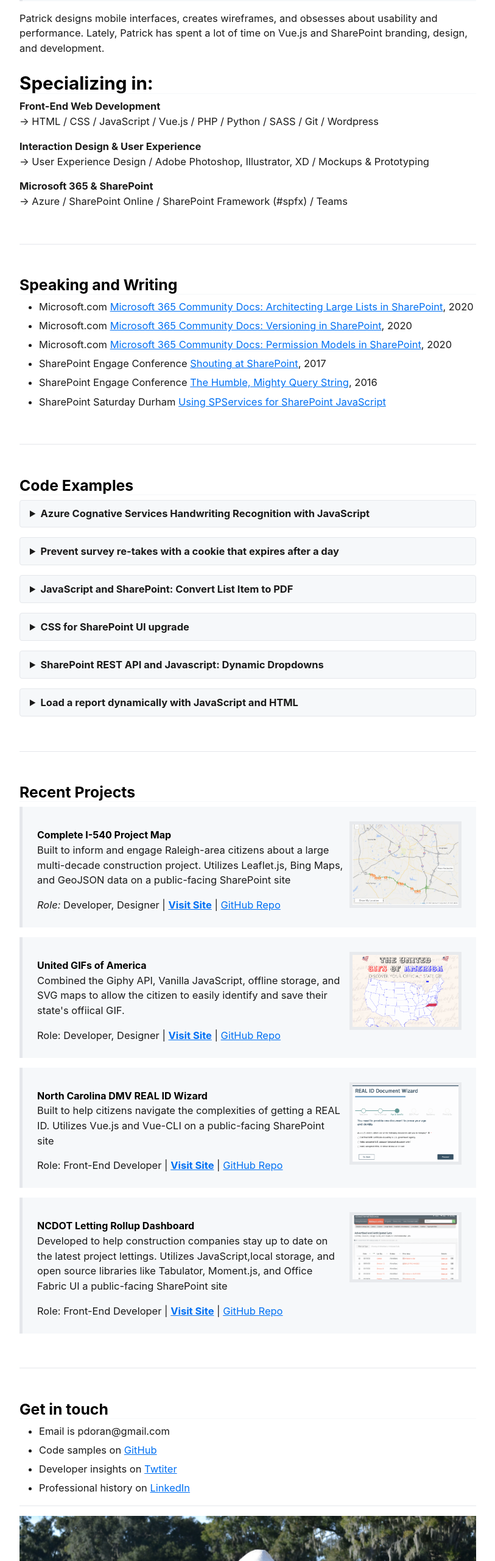
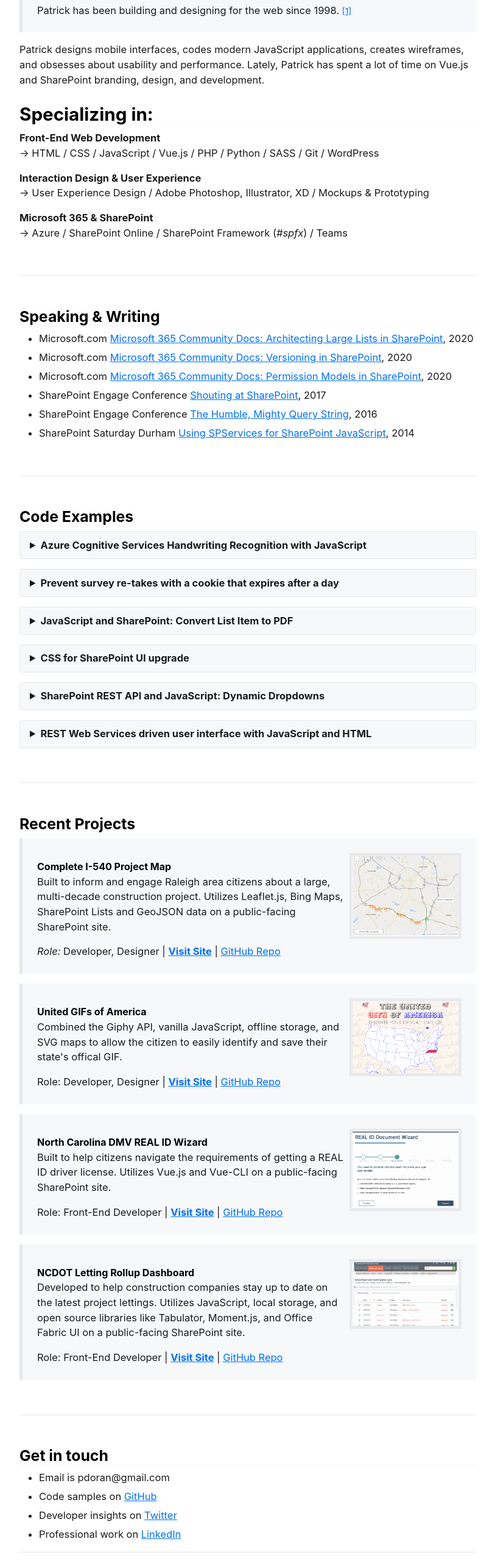
Before and after one commit to PatD/PatrickDoran.com, a website: page index.html in a window 1280 px wide. Shown: the part 240-2800 px from the top of the page at 61% size, without its empty margins (233-1046 px from the left). Drawn offline with Linux system fonts and the light colour scheme.

Commit message:
Fix typos

```diff
--- a/index.html
+++ b/index.html
@@ -10,28 +10,28 @@
     <meta property="og:url" content="https://patrickdoran.com">
     <meta property="og:description" content="Learn about Patrick Doran, a developer and designer near Raleigh, North Carolina.">
     <meta property="og:type" content="website">
-    <meta property="og:image" content="https://newcss.net/_assets/og.png">
     <link rel="stylesheet" href="new.css">
 
 </head>
     <body>
         <header>
-            <h1>Patrick Doran is a Developer &amp; Senior Interaction Designer in North Carolina.</h1>
+            <h1>Patrick Doran is a Senior Web Developer &amp; Interaction Designer.</h1>
+            <h2>Working in Raleigh, North Carolina.</h2>
         </header>
 
 
         <blockquote>
-            Patrick has been building and designing for the web and devices since 1998.
+            Patrick has been building and designing for the web since 1998.
             <small><a title="Follow this link for citation reference." target="_blank" href="patrick_doran_work_history.jpg">[1]</a></small>
         </blockquote>
 
-        <p>Patrick designs mobile interfaces, creates wireframes, and obsesses about usability and performance. Lately, Patrick has spent a lot of time on Vue.js and SharePoint branding, design, and development.</p>
+        <p>Patrick designs mobile interfaces, codes modern JavaScript applications, creates wireframes, and obsesses about usability and performance. Lately, Patrick has spent a lot of time on Vue.js and SharePoint branding, design, and development.</p>
 
         <h2>Specializing in:</h2>
 
         <dl>
             <dt>Front-End Web Development</dt>
-            <dd>HTML / CSS / JavaScript / Vue.js / PHP / Python / SASS / Git / Wordpress</dd>
+            <dd>HTML / CSS / JavaScript / Vue.js / PHP / Python / SASS / Git / WordPress</dd>
 
         </dl>
         <dl>
@@ -40,21 +40,21 @@
         </dl>
         <dl>
             <dt>Microsoft 365 &amp; SharePoint</dt>
-            <dd>Azure / SharePoint Online / SharePoint Framework (#spfx) / Teams </dd>
+            <dd>Azure / SharePoint Online / SharePoint Framework (<em>#spfx</em>) / Teams </dd>
         </dl>
 
 
         <br />
         <hr/>
         <br />
-        <h3>Speaking and Writing</h3>
+        <h3>Speaking &amp; Writing</h3>
         <ul>
             <li>Microsoft.com <a href="https://docs.microsoft.com/en-us/microsoft-365/community/large-lists-large-libraries-in-sharepoint" target="_blank" rel="noreferrer">Microsoft 365 Community Docs: Architecting Large Lists in SharePoint</a>, 2020</li>
             <li>Microsoft.com <a href="https://docs.microsoft.com/en-us/microsoft-365/community/versioning-basics-best-practices" target="_blank" rel="noreferrer">Microsoft 365 Community Docs: Versioning in SharePoint</a>, 2020</li>
             <li>Microsoft.com <a href="https://docs.microsoft.com/en-us/microsoft-365/community/permission-model-differences" target="_blank" rel="noreferrer">Microsoft 365 Community Docs: Permission Models in SharePoint</a>, 2020</li>
             <li>SharePoint Engage Conference <a href="https://docs.google.com/presentation/d/1NW3BZtvG2jSI3thMt8de24i29yw8xOlkj71nJHxsNDo/" target="_blank" rel="noreferrer">Shouting at SharePoint</a>, 2017</li>
             <li>SharePoint Engage Conference <a href="https://www.slideshare.net/patrickdoran/the-humble-mighty-sharepoint-url-query-string" target="_blank" rel="noreferrer">The Humble, Mighty Query String</a>, 2016</li>
-            <li>SharePoint Saturday Durham <a href="https://docs.google.com/presentation/d/1lqf3hXqYHD9MlnkShjLPKa3YAgLziz105kABz2clwdE/" target="_blank" rel="noreferrer">Using SPServices for SharePoint JavaScript</a></li>
+            <li>SharePoint Saturday Durham <a href="https://docs.google.com/presentation/d/1lqf3hXqYHD9MlnkShjLPKa3YAgLziz105kABz2clwdE/" target="_blank" rel="noreferrer">Using SPServices for SharePoint JavaScript</a>, 2014</li>
         </ul>
         <br/>
         <hr />
@@ -62,7 +62,7 @@
         <h3>Code Examples</h3>
 
         <details>
-            <summary>Azure Cognative Services Handwriting Recognition with JavaScript</summary>
+            <summary>Azure Cognitive Services Handwriting Recognition with JavaScript</summary>
             <blockquote>
                 <p>A proof-of-concept - the web interface POSTs a document to Azure Cognative Services and returns the value of any handwritten text in it.</p>
                 <p><em>Built with JavaScript, Axios JS, and Azure Cognative Services ML Handwriting Recognition.</em></p>
@@ -95,15 +95,15 @@
             </blockquote>
         </details>
         <details>
-            <summary>SharePoint REST API and Javascript: Dynamic Dropdowns</summary>
+            <summary>SharePoint REST API and JavaScript: Dynamic Dropdowns</summary>
             <blockquote>
-                <p>Javascript to generate dropdown menus based on the values in a SharePoint list.</p>
+                <p>JavaScript to generate dropdown menus based on the values in a SharePoint list.</p>
                 <p>View complete code <a href="https://gist.github.com/PatD/844b4dff0f2812b84227b3b371a577b7" target="_blank" rel="noreferrer">on GitHub</a>.</p>
             </blockquote>
         </details>
 
         <details>
-            <summary>Load a report dynamically with JavaScript and HTML</summary>
+            <summary>REST Web Services driven user interface with JavaScript and HTML</summary>
             <blockquote>
                 <p>Based on the current date, creates dropdown menus that query a REST endpoint for dynamically generated PDF reports.</p>
                 <p>View complete code on <a href="https://gist.github.com/PatD/75a58a0906b87ec6324ca473ce09ba2e" target="_blank" rel="noreferrer">On Github</a>.</p>
@@ -123,7 +123,7 @@
 
             <h5>Complete I-540 Project Map</h5>
 
-            <p>Built to inform and engage Raleigh-area citizens about a large multi-decade construction project. Utilizes Leaflet.js, Bing Maps, and GeoJSON data on a public-facing SharePoint site</p>
+            <p>Built to inform and engage Raleigh area citizens about a large, multi-decade construction project. Utilizes Leaflet.js, Bing Maps, SharePoint Lists and GeoJSON data on a public-facing SharePoint site.</p>
             <em>Role:</em> Developer, Designer | <strong><a href="https://www.ncdot.gov/projects/complete-540/Pages/planned-construction-activities.aspx" target="_blank" rel="noreferrer">Visit Site</a></strong> | <a href="https://github.com/PatD/United-GIFs-of-America" target="_blank" rel="noreferrer">GitHub Repo</a>
         </blockquote>
         <blockquote>
@@ -131,7 +131,7 @@
                 <img src="patrick_doran_web_gifsunited.PNG" loading="lazy" alt="Screenshot from United Gifs of America" />
             </a>
             <h5>United GIFs of America</h5>
-            <p>Combined the Giphy API, Vanilla JavaScript, offline storage, and SVG maps to allow the citizen to easily identify and save their state's offiical GIF.</p>
+            <p>Combined the Giphy API, vanilla JavaScript, offline storage, and SVG maps to allow the citizen to easily identify and save their state's offical GIF.</p>
             Role: Developer, Designer | <strong><a href="https://gifsamerica.us" target="_blank" rel="noreferrer">Visit Site</a></strong> | <a href="https://github.com/PatD/United-GIFs-of-America" target="_blank" rel="noreferrer">GitHub Repo</a>
         </blockquote>
         <blockquote>
@@ -139,7 +139,7 @@
                 <img src="patrick_doran_web_realidwizard.PNG" loading="lazy" alt="Screenshot from NCDMV Real ID Wizard" />
             </a>
             <h5>North Carolina DMV REAL ID Wizard</h5>
-            <p>Built to help citizens navigate the complexities of getting a REAL ID. Utilizes Vue.js and Vue-CLI on a public-facing SharePoint site</p>
+            <p>Built to help citizens navigate the requirements of getting a REAL ID driver license. Utilizes Vue.js and Vue-CLI on a public-facing SharePoint site.</p>
             Role: Front-End Developer | <strong><a href="https://www.ncdot.gov/dmv/real-id-wizard/" target="_blank" rel="noreferrer">Visit Site</a></strong> | <a href="https://github.com/PatD/United-GIFs-of-America" target="_blank" rel="noreferrer">GitHub Repo</a>
         </blockquote>
 
@@ -148,7 +148,7 @@
                 <img src="patrick_doran_web_lettingrollup.PNG" loading="lazy" alt="Screenshot from Letting Rollup project" />
             </a>
             <h5>NCDOT Letting Rollup Dashboard</h5>
-            <p>Developed to help construction companies stay up to date on the latest project lettings. Utilizes JavaScript,local storage, and open source libraries like Tabulator, Moment.js, and Office Fabric UI a public-facing SharePoint site</p>
+            <p>Developed to help construction companies stay up to date on the latest project lettings. Utilizes JavaScript, local storage, and open source libraries like Tabulator, Moment.js, and Office Fabric UI on a public-facing SharePoint site.</p>
             Role: Front-End Developer | <strong><a href="https://connect.ncdot.gov/letting/Pages/letting-roll-up.aspx" target="_blank" rel="noreferrer">Visit Site</a></strong> | <a href="https://github.com/PatD/United-GIFs-of-America" target="_blank" rel="noreferrer">GitHub Repo</a>
         </blockquote>
 
@@ -159,19 +159,17 @@
 
         <h3>Get in touch</h3>
         <ul>
-            <li>
-                Email is pdoran@gmail.com
-            </li>
-            <li>Code samples on <a href="https://github.com/patd">GitHub</a></li>
-            <li>Developer insights on <a href="https://twitter.com/swearpointjs">Twtiter</a></li>
-            <li>Professional history on <a href="https://linkedin.com/in/patrickdoran">LinkedIn</a></li>
+            <li>Email is pdoran@gmail.com</li>
+            <li>Code samples on <a href="https://github.com/patd" target="_blank" rel="noreferrer">GitHub</a></li>
+            <li>Developer insights on <a href="https://twitter.com/swearpointjs" target="_blank" rel="noreferrer">Twitter</a></li>
+            <li>Professional work on <a href="https://linkedin.com/in/patrickdoran" target="_blank" rel="noreferrer">LinkedIn</a></li>
         </ul>
 
         <hr/>
 
         <img src="patrick_doran_web_developer.jpg" loading="lazy" alt="Photograph of Patrick Doran" />
 
-        <footer><br /><em>This is the 7th iteration of PatrickDoran.com.  <sub><small>The first one used the <code>< frameset ></code> tag. <sub> <small>I regret nothing.</small></sub></em></small></sub></em></footer>
+        <footer><br /><em>This is the 7th iteration of PatrickDoran.com.  <br/> <sub><small>The first one used the <code>< frameset ></code> tag.<br/>  <sub> <small>I regret nothing.</small></sub></em></small></sub></em></footer>
 
         <img loading="eager" src="https://www.google-analytics.com/collect?v=1&t=pageview&dl=https://patrickdoran.com&tid=UA-21388707-1" alt=""/>
     </body>
```
Also changed, not shown: README.md (added), 1 other file.
